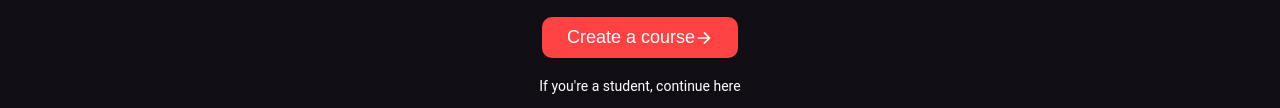
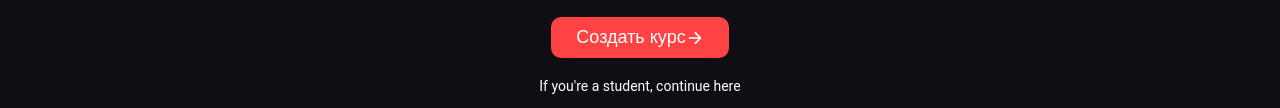
Before and after one commit to medyadev/shoot, a plain HTML site: page index.html in a window 1280 px wide. Shown: the part 240-348 px from the top of the page. Drawn offline with nearby package versions, Linux system fonts and the light colour scheme.

Commit message:
Button change text (#2)

```diff
--- a/index.html
+++ b/index.html
@@ -31,7 +31,7 @@
       <div class="hero--title">
         <h1>Take out your phone, and teach</h1>
         <p>Classcamp is the easiest way to create an online course.</p>
-        <button>Create a course <ion-icon name="arrow-forward-outline"></ion-icon></button>
+        <button>Создать курс <ion-icon name="arrow-forward-outline"></ion-icon></button>
         <h6>If you're a student, continue here</h6>
       </div>
       <div class="hero--block">
```
